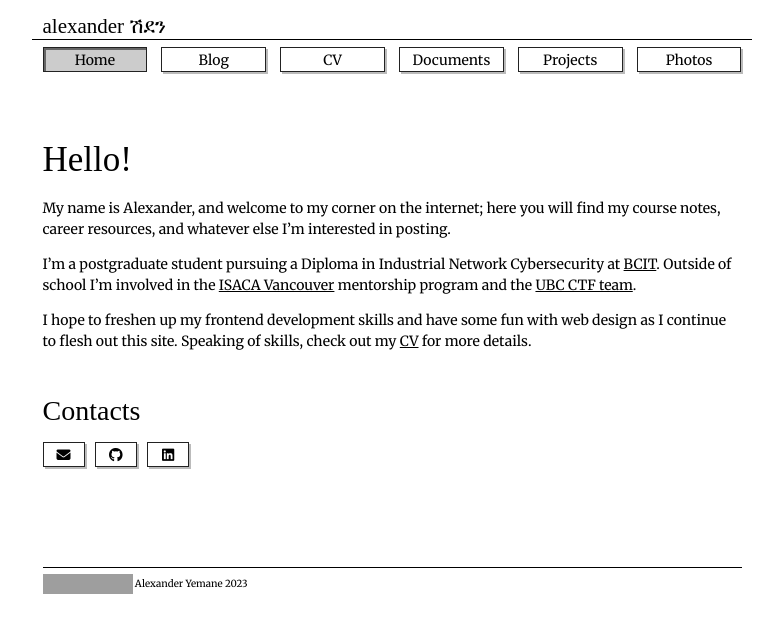
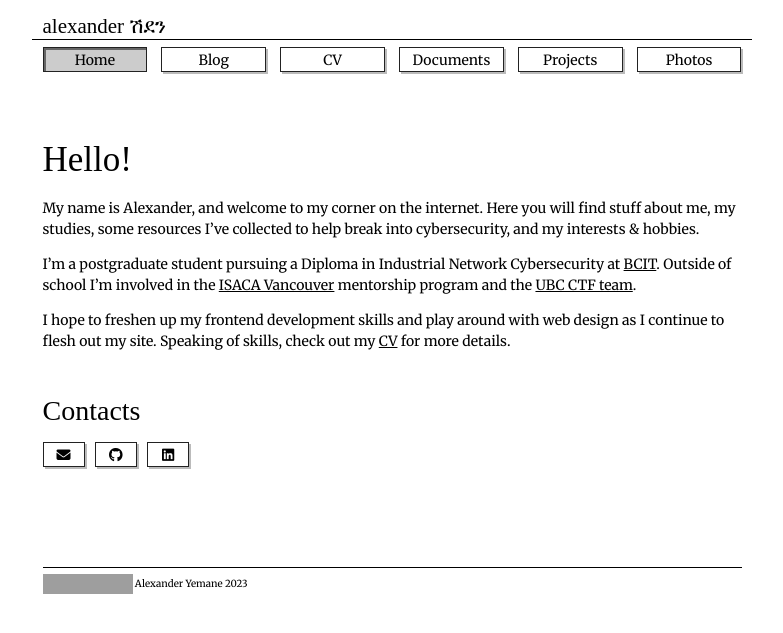
Before and after one commit to gahssi/gahssi.github.io, a Jekyll site: the page built from index.md, in a window 1280 px wide. Shown: the top 633 px of the page, without its empty margins (248-1031 px from the left). Built offline with Jekyll 4.4.1, drawn with Linux system fonts in a browser that asks for light colours; nearby versions of some CDN libraries; some web fonts are replaced; grey boxes are pictures that could not be loaded.

Commit message:
about intro section updated

```diff
--- a/index.md
+++ b/index.md
@@ -20,12 +20,12 @@ title: Homepage
 
 # Hello!
 
-My name is Alexander, and welcome to my corner on the internet; here you will find my course notes, career resources, and whatever else I'm interested in posting.
+My name is Alexander, and welcome to my corner on the internet. Here you will find stuff about me, my studies, some resources I've collected to help break into cybersecurity, and my interests & hobbies.
 
 I'm a postgraduate student pursuing a Diploma in Industrial Network Cybersecurity at [BCIT](https://www.bcit.ca/). Outside of school I'm involved in the [ISACA Vancouver](https://engage.isaca.org/vancouverchapter/home) mentorship program and the [UBC CTF team](https://maplebacon.org/).
 
 
-I hope to freshen up my frontend development skills and have some fun with web design as I continue to flesh out this site. Speaking of skills, check out my [CV](cv) for more details.
+I hope to freshen up my frontend development skills and play around with web design as I continue to flesh out my site. Speaking of skills, check out my [CV](cv) for more details.
 
 ## Contacts
 
```
